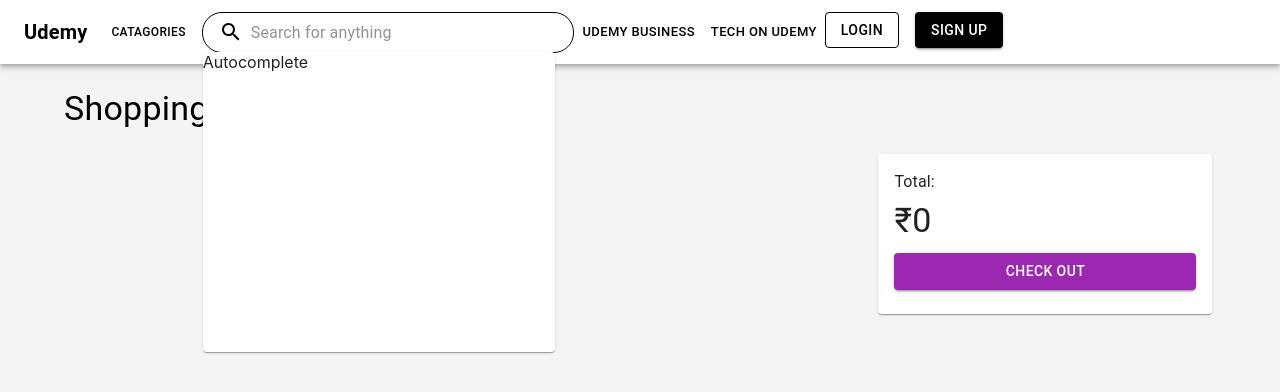
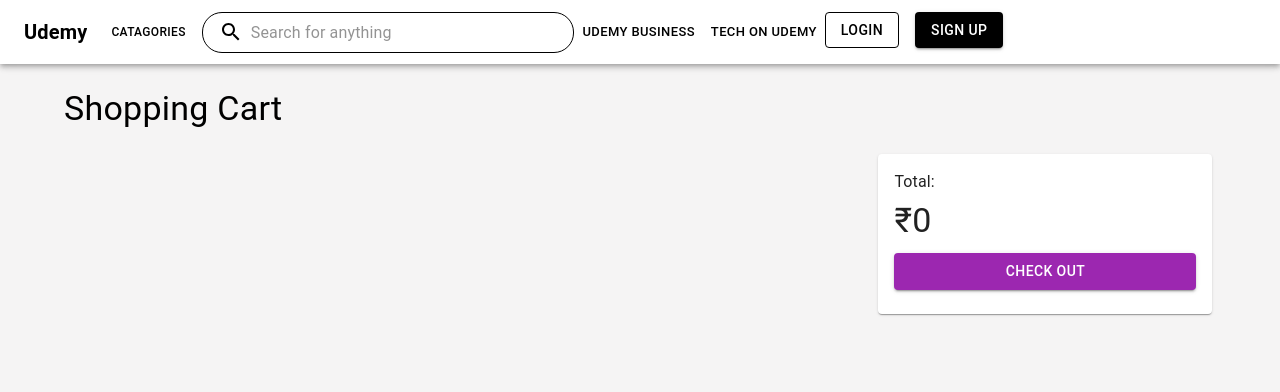
Before and after one commit to Sourav12061999/udemy-clone, a React (Create React App) app: page /cart in a window 1280 px wide. Shown: the top 392 px of the page. Built offline with nearby package versions, Linux system fonts and the light colour scheme.

Commit message:
Search feature working

```diff
--- a/src/Components/Navbar/Autocomplete.jsx
+++ b/src/Components/Navbar/Autocomplete.jsx
@@ -7,12 +7,12 @@ import ListItemText from "@mui/material/ListItemText";
 import ListItemAvatar from "@mui/material/ListItemAvatar";
 import Avatar from "@mui/material/Avatar";
 import ImageIcon from "@mui/icons-material/Image";
-function Autocomplete() {
+import Backdrop from "@mui/material/Backdrop";
+function Autocomplete({ setOpen, open }) {
   const Autocomplete = styled(Paper)(({ theme }) => ({
-    width: "95%",
+    width: "40vw",
     height: "300px",
     position: "absolute",
-    zIndex: 1000,
     top: 39.9,
     overflowY: "scroll",
   }));
@@ -28,7 +28,23 @@ function Autocomplete() {
       </ListItem>
     );
   };
-  return <Autocomplete>Autocomplete</Autocomplete>;
+  return (
+    <>
+      <Backdrop
+        sx={{
+          color: "transparent",
+          zIndex: 1,
+          //   mt: 8,
+        }}
+        open={open}
+        onClick={() => setOpen(false)}
+      >
+        <Autocomplete>
+          <List></List>
+        </Autocomplete>
+      </Backdrop>
+    </>
+  );
 }
 
 export default Autocomplete;
--- a/src/Components/Navbar/Navbar.jsx
+++ b/src/Components/Navbar/Navbar.jsx
@@ -12,6 +12,7 @@ import { Link } from "react-router-dom";
 import url from "../../env";
 import { UserdataContest } from "../../App";
 import CatagoryBox from "./CatagoryBox";
+import Autocomplete from "./Autocomplete";
 // Importing styles
 import styles from "./styles";
 const Navbar = () => {
@@ -19,11 +20,13 @@ const Navbar = () => {
   // Destructuring the styles
   const { logo, extraButtons, hoverPink } = styles;
   const [catagoryOpen, setCatagoryOpen] = useState(false);
+  const [searchOpen, setsearchOpen] = useState(false);
+  const [searchParams, setSearchParams] = useState(null);
   return (
     <>
       <AppBar position="static" color="inherit" sx={{ mb: 0.5 }}>
         <Container maxWidth="xl">
-          <Toolbar disableGutters>
+          <Toolbar disableGutters sx={{ zIndex: 1001 }}>
             <Link to={"/"}>
               <Box>
                 <Typography variant="h6" noWrap component="div" sx={logo}>
@@ -43,7 +46,11 @@ const Navbar = () => {
               >
                 Catagories
               </Button>
-              <Search size={"35ch"} />
+              <Search
+                size={"35ch"}
+                searchOpen={searchOpen}
+                setsearchOpen={setsearchOpen}
+              />
               <Button
                 sx={{
                   color: "black",
@@ -99,6 +106,7 @@ const Navbar = () => {
         </Container>
       </AppBar>
       <CatagoryBox setOpen={setCatagoryOpen} open={catagoryOpen} />
+      <Autocomplete open={searchOpen} setOpen={setsearchOpen} />
     </>
   );
 };
--- a/src/Components/Navbar/Search.jsx
+++ b/src/Components/Navbar/Search.jsx
@@ -3,7 +3,8 @@ import InputBase from "@mui/material/InputBase";
 import SearchIcon from "@mui/icons-material/Search";
 import React from "react";
 import Autocomplete from "./Autocomplete";
-function Search({ size, cont }) {
+import { useState } from "react";
+function Search({ size, cont, searchOpen, setsearchOpen }) {
   const Searchbox = styled("div")(({ theme }) => ({
     position: "relative",
     border: "1px solid black",
@@ -51,8 +52,11 @@ function Search({ size, cont }) {
         <StyledInputBase
           placeholder={cont ? cont : "Search for anything"}
           inputProps={{ "aria-label": "search" }}
+          onChange={() => {}}
+          onInput={() => {
+            if (!searchOpen) setsearchOpen(true);
+          }}
         />
-        <Autocomplete></Autocomplete>
       </Searchbox>
     </>
   );
```
